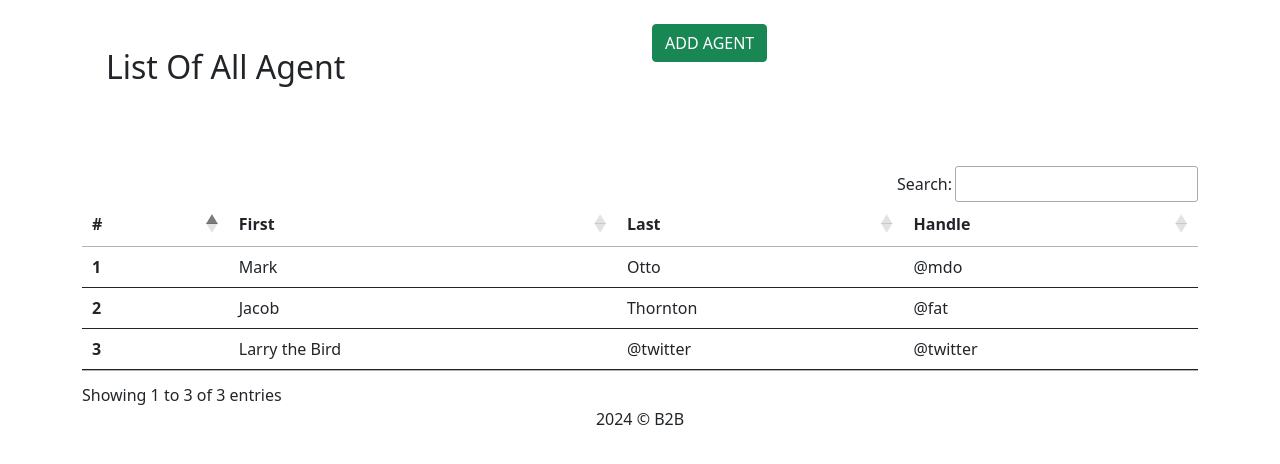
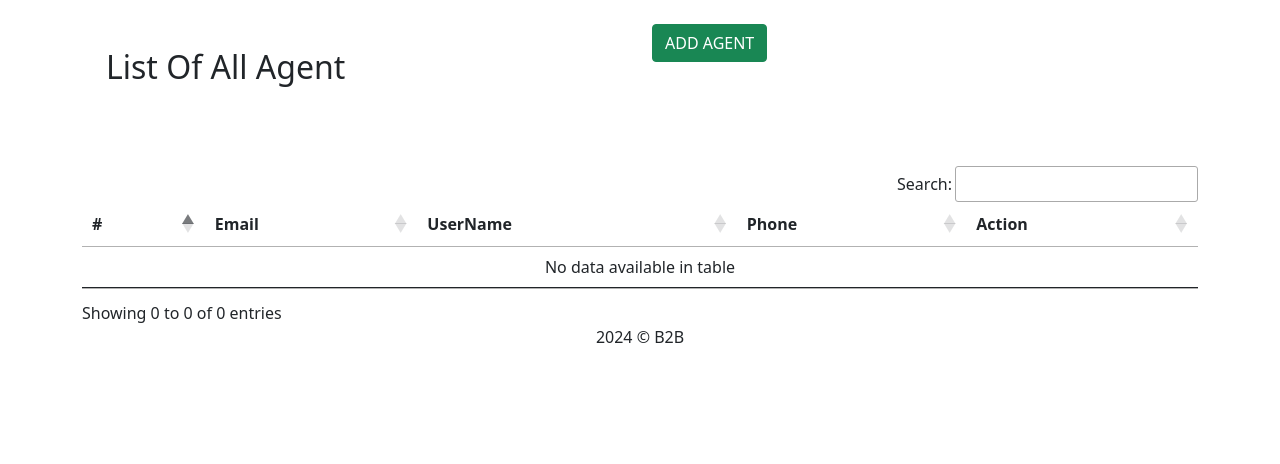
Before and after one commit to Check-karim/b2b, a PHP site: page /agent.php in a window 1280 px wide. Shown: the part 56-520 px from the top of the page. Run offline with PHP 8.4, Linux system fonts and the light colour scheme; tables that the repository leaves empty or names only in its code hold one stand-in row (values such as "Sample post"); lists and menus that the app fills with data are empty; some libraries are stand-ins or nearby versions.

Commit message:
added show registerd agent

```diff
--- a/agent.php
+++ b/agent.php
@@ -1,5 +1,6 @@
 <?php require_once('./views/header.php') ?>
 <?php require_once('./views/nav.php') ?>
+<?php require_once('./DB/con.php') ?>
 
 <div class="container">
     <div class="row justify-content-around0">
@@ -12,35 +13,20 @@
         <?php require_once('./modal.php') ?>
     </div>
     <div class="row mt-5">
+        <?php require('./request/showAgent.php'); ?>
         <div class="col">
             <table class="table myTable_player">
                 <thead>
                     <tr>
                         <th scope="col">#</th>
-                        <th scope="col">First</th>
-                        <th scope="col">Last</th>
-                        <th scope="col">Handle</th>
+                        <th scope="col">Email</th>
+                        <th scope="col">UserName</th>
+                        <th scope="col">Phone</th>
+                        <th scope="col">Action</th>
                     </tr>
                 </thead>
                 <tbody>
-                    <tr>
-                        <th scope="row">1</th>
-                        <td>Mark</td>
-                        <td>Otto</td>
-                        <td>@mdo</td>
-                    </tr>
-                    <tr>
-                        <th scope="row">2</th>
-                        <td>Jacob</td>
-                        <td>Thornton</td>
-                        <td>@fat</td>
-                    </tr>
-                    <tr>
-                        <th scope="row">3</th>
-                        <td>Larry the Bird</td>
-                        <td>@twitter</td>
-                        <td>@twitter</td>
-                    </tr>
+                    <?php getAgent($conn); ?>
                 </tbody>
             </table>
         </div>
--- /dev/null
+++ b/public/css/main.css
@@ -0,0 +1,4 @@
+
+.side_logo{
+    width: 34%;
+}
--- /dev/null
+++ b/request/showAgent.php
@@ -0,0 +1,43 @@
+<?php
+
+function getAgent($db){
+    $getAgent = "select * from  Users where accountType='0' ";
+
+    $run_getAgent = mysqli_query($db, $getAgent);
+
+    $p = 1;
+    while ($row_getAgent = mysqli_fetch_assoc($run_getAgent)) {
+        # code...
+        $Id = $row_getAgent['id'];
+        $email = $row_getAgent['email'];
+        $username = $row_getAgent['username'];
+        $password = $row_getAgent['password'];
+        $phone = $row_getAgent['phone'];
+        $accountType = $row_getAgent['accountType'];
+
+
+
+        echo '
+            <tr class="tbl_tr">
+
+            <th scope="row">'.$p.'</th>
+
+            <td>'.$email.'</td>
+            <td>'.$username.'</td>
+
+            <td>'.$phone.'</td>
+            <td>
+             <a href="../routes/edit_user.php?delAgent='.$username.'&delAgent_ID='.$Id.'" class="btn btn-success">
+             <img id="" value="" class="side_logo" src="./public/icon/icons8-edit-50.png" alt="">
+             </a>
+
+             <a href="../routes/edit_user.php?delAgent_ID='.$Id.'" class="btn btn-danger">
+             <img id="" value="" class="side_logo" src="./public/icon/icons8-delete-bin-64.png" alt="">
+             </a>
+             </td>
+          </tr>
+
+    ';
+        $p ++;
+    }
+}
--- a/views/header.php
+++ b/views/header.php
@@ -12,6 +12,7 @@
     <meta name="viewport" content="width=device-width, initial-scale=1.0">
     <title>B2B - <?php print $title ?></title>
     <link rel="stylesheet" href="./public/css/login.css">
+    <link rel="stylesheet" href="./public/css/main.css">
     <link href="https://cdn.jsdelivr.net/npm/bootstrap@5.0.2/dist/css/bootstrap.min.css" rel="stylesheet"
         integrity="sha384-EVSTQN3/azprG1Anm3QDgpJLIm9Nao0Yz1ztcQTwFspd3yD65VohhpuuCOmLASjC" crossorigin="anonymous">
 
```
Also changed, not shown: public/icon/icons8-delete-bin-64.png (added), public/icon/icons8-edit-50.png (added).
